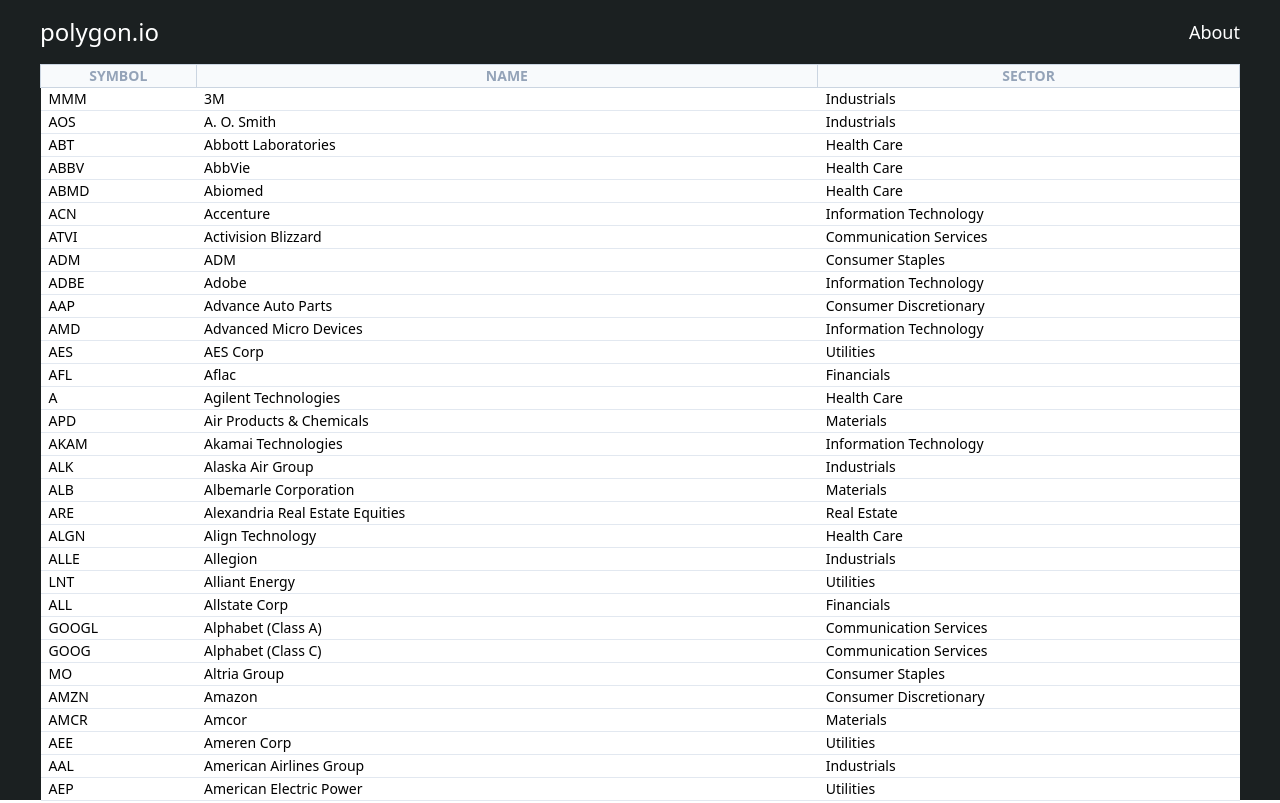
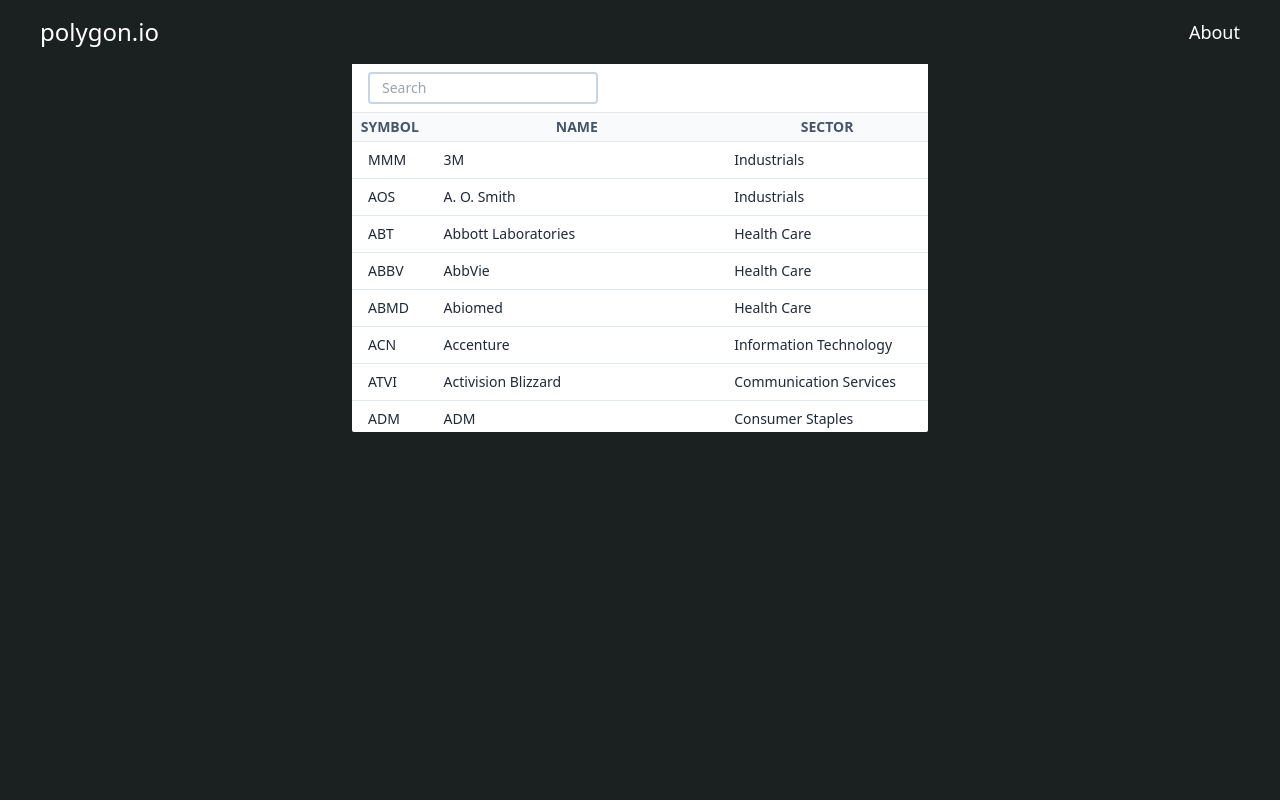
Before and after one commit to criscunas/polygon-api, a React (Create React App) app: page / in a window 1280 px wide. Shown: the top 803 px of the page. Built offline with nearby package versions, Linux system fonts and the light colour scheme.

Commit message:
search filter set up

```diff
--- a/package.json
+++ b/package.json
@@ -12,6 +12,8 @@
     "@types/react-dom": "^18.0.6",
     "axios": "^0.27.2",
     "daisyui": "^2.19.0",
+    "formik": "^2.2.9",
+    "lodash": "^4.17.21",
     "react": "^18.2.0",
     "react-dom": "^18.2.0",
     "react-scripts": "5.0.1",
--- a/src/App.tsx
+++ b/src/App.tsx
@@ -1,12 +1,12 @@
 import Data from './data/sp500.json';
-import {DataTable} from './partials/tables/DataTable';
+import { DataTable } from './partials/tables/DataTable';
 
 function App() {
-  return (
-    <div>
-        <DataTable data={Data} />
-    </div>
-  );
+    return (
+        <div>
+            <DataTable dataSet={Data} />
+        </div>
+    );
 }
 
 export default App;
--- a/src/partials/tables/DataTable.tsx
+++ b/src/partials/tables/DataTable.tsx
@@ -1,31 +1,71 @@
+import React, {useState, useEffect} from 'react';
+var _ = require('lodash')
+
 type DataProps = {
-  data : {
-    Symbol : string,
+    dataSet: {
+        Symbol: string,
         Name: string,
         Sector: string,
     }[];
 }
 
-export const DataTable = ({data} : DataProps) => {
+export const DataTable = ({ dataSet }: DataProps) => {
+
+    const [search, setSearch] = useState<string>('')
+    const [data, setData] = useState<any[]>([])
+
+    const onChange = (e: React.FormEvent<HTMLInputElement>): void => {
+        setSearch(e.currentTarget.value)
+    }
+
+    useEffect(() => {
+
+        if(!search) {
+            setData(dataSet)
+        }
+
+        if(search) {
+            setData(_.filter(dataSet , (item : any) => {
+                return item.Name.toLowerCase().includes(search.toLowerCase().trim())
+                || item.Symbol.toLowerCase().includes(search.toLowerCase().trim())
+            }))
+        }
+    }, [search])
+
     return (
+        <div className="max-w-xl m-auto">
+            <div className="bg-white">
+                <form className="py-2 ml-4">
+                    <input
+                        type="text"
+                        placeholder="Search"
+                        className="border-2 border-slate-300 input-sm max-w-[15rem] rounded"
+                        onChange={onChange}
+                        value={search}
+
+                    />
+                </form>
+            </div>
+            <div className="overflow-x-auto max-h-80 rounded-b-sm">
                 <table className="table-auto w-full">
-      <thead className="text-sm uppercase text-slate-400 bg-slate-50 rounded-sm">
-        <th className="border border-slate-300">Symbol</th>
-        <th className="border border-slate-300">Name</th>
-        <th className="border border-slate-300">Sector</th>
+                    <thead className="text-sm uppercase text-slate-600 bg-slate-50">
+                        <tr>
+                            <th className="border-b border-t py-1">Symbol</th>
+                            <th className="border-b border-t py-1">Name</th>
+                            <th className="border-b border-t py-1">Sector</th>
+                        </tr>
                     </thead>
-
-      <tbody className="bg-white text-sm divide-y divide-slate-200 border-b border-slate-200">
-        {data.map((ele : {Symbol: string, Name: string, Sector:string}) => {
+                    <tbody className="bg-white text-sm divide-y divide-slate-200 border-b border-slate-200 max-h-20">
+                        {data.map((ele: { Symbol: string, Name: string, Sector: string }, index: number) => {
                             return (
-            <tr>
-              <td className="px-2">
+                                <tr key={index} className="cursor-pointer hover:bg-slate-300">
+                                    <td className="pl-4">
                                         <div> {ele.Symbol} </div>
                                     </td>
-              <td className="px-2">
+                                    <td className="pl-4">
                                         <div> {ele.Name} </div>
                                     </td>
-              <td className="px-2">
+                                    <td className="p-2 ">
                                         <div> {ele.Sector} </div>
                                     </td>
                                 </tr>
@@ -33,5 +73,7 @@
                         })}
                     </tbody>
                 </table>
+            </div>
+        </div>
     )
 }
--- a/tailwind.config.js
+++ b/tailwind.config.js
@@ -6,5 +6,5 @@
   theme: {
     extend: {},
   },
-  plugins: [],
+  plugins: [require("daisyui")],
 }
```
Also changed, not shown: src/components/PageHeader.tsx (indentation only), 2 other files (tests, documents, lock files or other folders). Lines whose indentation alone changed are shown as unchanged.
